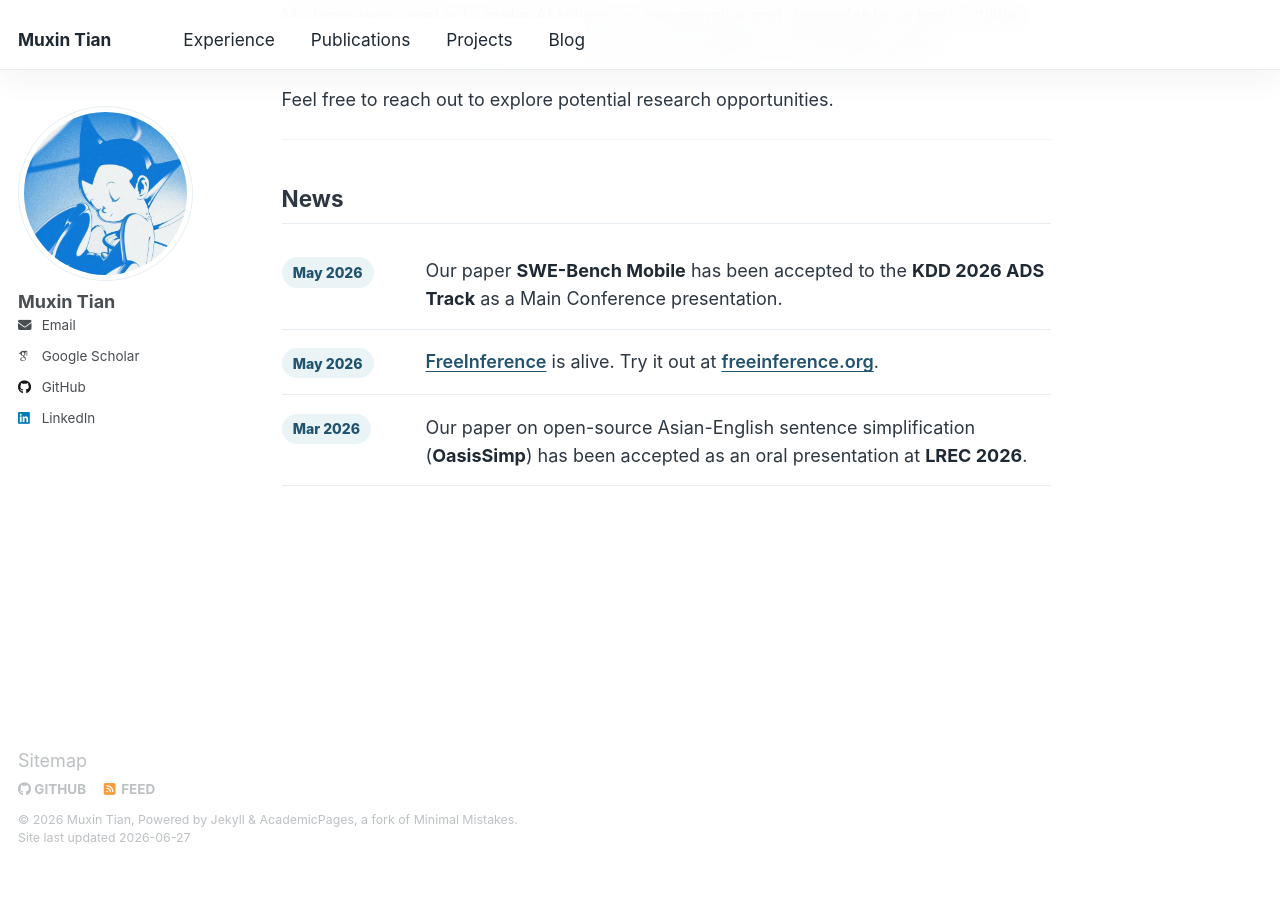
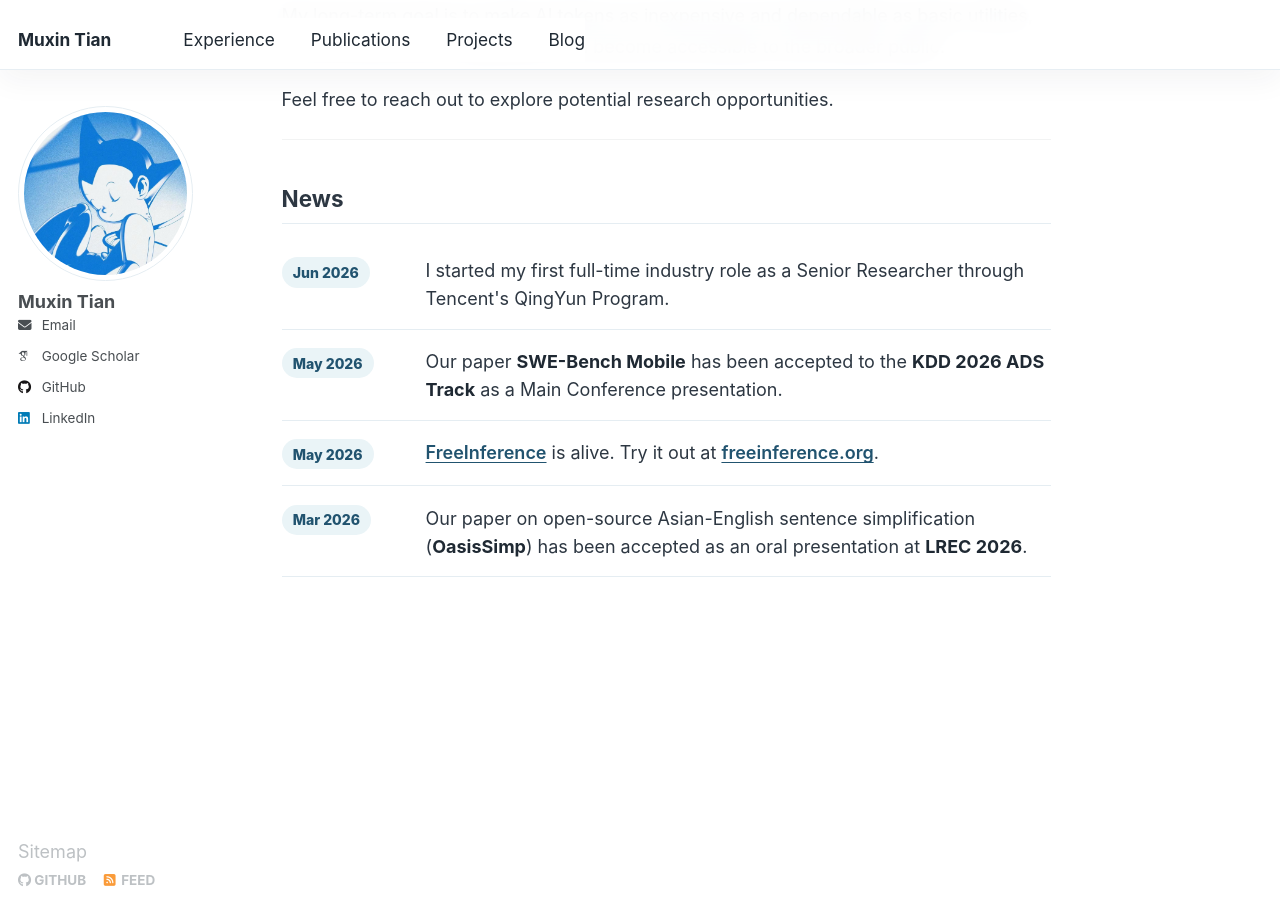
Before and after one commit to realtmxi/realtmxi.github.io, a Jekyll site: the page built from _pages/about.md, in a window 1280 px wide and 900 px high, scrolled down 728 px. Built offline with Jekyll 4.4.1, drawn with Linux system fonts in a browser that asks for light colours; some web fonts are replaced; before the commit the page ends 1594 px from its top, so only the background shows below that.

Commit message:
Add Tencent QingYun news item

```diff
--- a/_pages/about.md
+++ b/_pages/about.md
@@ -36,6 +36,10 @@
 
 <div class="news-list">
   <div class="news-item">
+    <div class="news-date">Jun 2026</div>
+    <div class="news-text">I started my first full-time industry role as a Senior Researcher through Tencent's QingYun Program.</div>
+  </div>
+  <div class="news-item">
     <div class="news-date">May 2026</div>
     <div class="news-text">Our paper <strong>SWE-Bench Mobile</strong> has been accepted to the <strong>KDD 2026 ADS Track</strong> as a Main Conference presentation.</div>
   </div>
```
